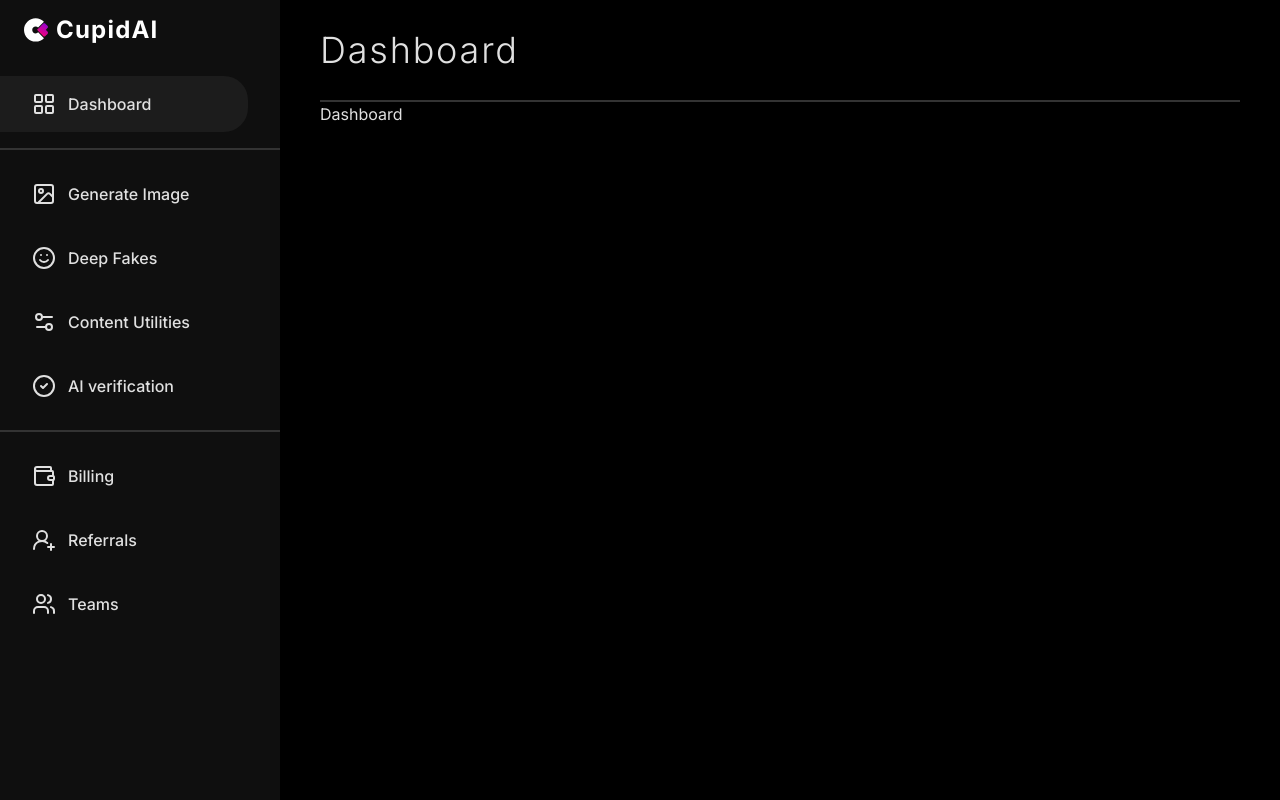
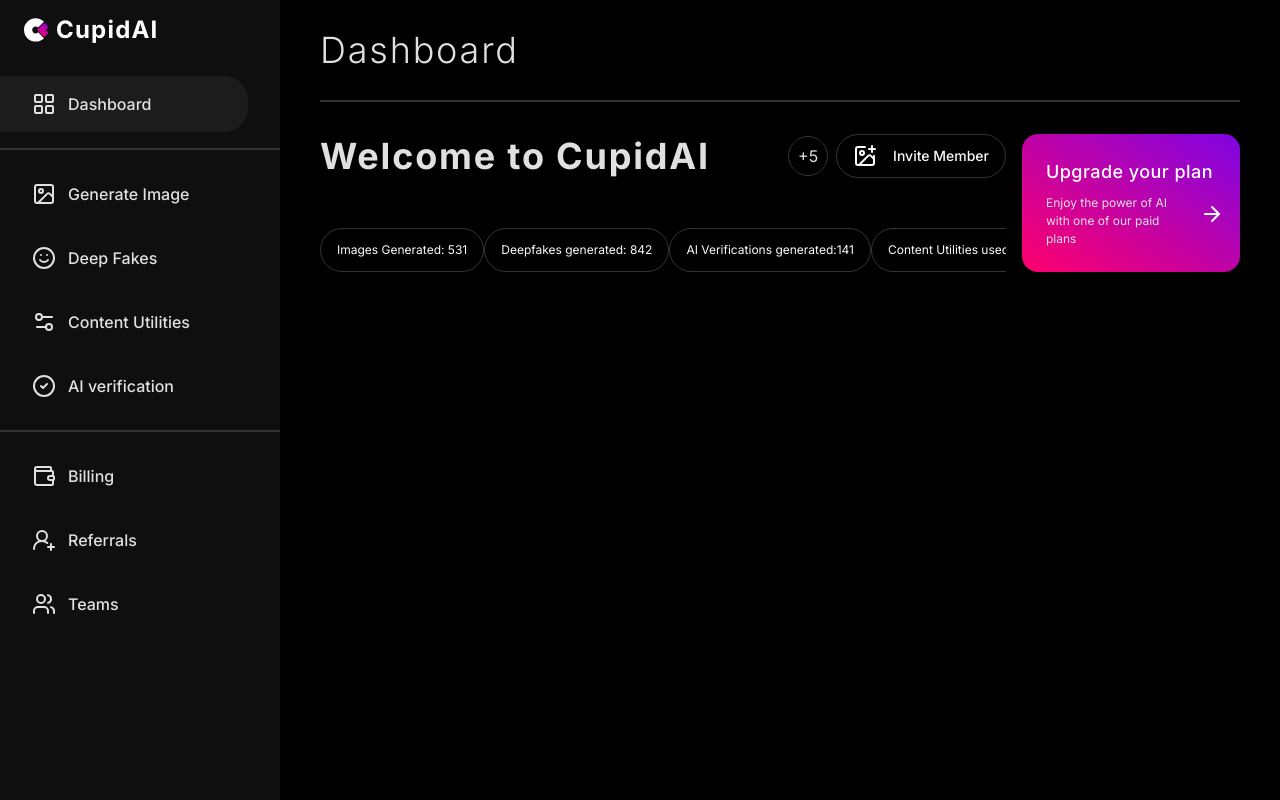
Before and after one commit to ra-kesh/Stupid-AI, a Next.js app: page /dashboard in a window 1280 px wide. Built offline with nearby package versions, Linux system fonts and the light colour scheme.

Commit message:
feat:initial dashboard

```diff
--- a/app/(dashboard)/dashboard/page.tsx
+++ b/app/(dashboard)/dashboard/page.tsx
@@ -1,9 +1,12 @@
-import React from 'react'
+import React from "react";
+import DashboardHero from "./dashboard-hero";
 
 const Dashboard = () => {
   return (
-    <div>Dashboard</div>
-  )
-}
+    <div className="flex flex-1 flex-col lg:gap-y-8 w-full">
+      <DashboardHero />
+    </div>
+  );
+};
 
-export default Dashboard
+export default Dashboard;
```
